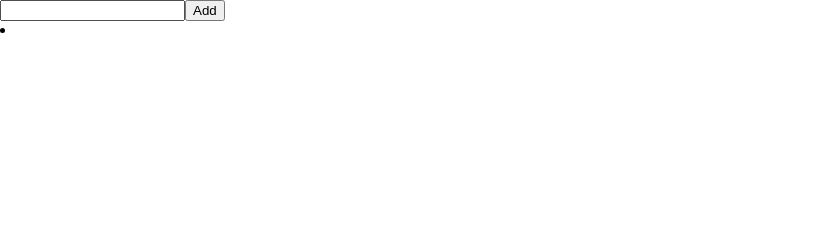
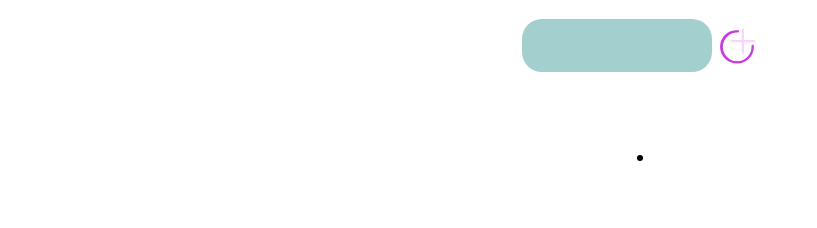
Before and after one commit to Shahdoust/to-do-lists, a plain HTML site: page index.html in a window 1280 px wide. Shown: the whole page, without its empty margins (0-817 px from the left). Drawn offline with Linux system fonts and the light colour scheme.

Commit message:
Adding items to list and updated css

```diff
--- a/index.js
+++ b/index.js
@@ -60,7 +60,6 @@ function inputToDo() {
   // Adding click button to div input
   const buttonAdd = document.createElement("button");
   buttonAdd.classList.add("add-btn-input");
-  buttonAdd.textContent = "Add";
 
   innerInputDiv.appendChild(buttonAdd);
 
@@ -76,9 +75,25 @@ function addListToDiv() {
   const divMain = document.querySelector(".to-do-text-div");
 
   //Creating list of element to be added
-  const listItem = document.createElement("li");
-  listItem.classList.add("add-item-to-list");
-  divMain.appendChild(listItem);
+  const btnClicked = upperDiv.children[0].children[1];
+  const textInput = upperDiv.children[0].children[0];
+  btnClicked.addEventListener("click", () => {
+    const listItem = document.createElement("li");
+    listItem.classList.add("add-item-to-list");
+
+    //Create span inside list to show task text
+    const spanTxt = document.createElement("span");
+    spanTxt.classList.add("span-txt-task");
+    spanTxt.textContent = textInput.value;
+    listItem.appendChild(spanTxt);
+
+    //Create buttons remove and edit
+    const btRemove = document.createElement("button");
+    btRemove.classList.add("btn-remove-todo");
+    listItem.appendChild(btRemove);
+
+    divMain.appendChild(listItem);
+  });
 }
 
 addListToDiv();
--- a/style.css
+++ b/style.css
@@ -2,3 +2,76 @@ body {
   margin: 0;
   padding: 0;
 }
+body {
+}
+
+.main-container {
+  display: flex;
+  flex-direction: column;
+  justify-content: center;
+  align-items: center;
+}
+
+.upper-div {
+  margin: 1em;
+}
+
+.upper-div .input-data-to-do {
+  display: flex;
+  justify-content: center;
+  align-items: center;
+}
+
+.upper-div .input-to-do-text {
+  background-color: rgb(163, 207, 207);
+  min-height: 3em;
+  margin: 3px;
+  border: none;
+  border-radius: 20px;
+  padding: 0.5em;
+}
+
+.upper-div .input-to-do-text:hover {
+  box-shadow: 10px 5px 5px rgb(117, 142, 165);
+  transition-delay: 200ms;
+}
+
+.upper-div .add-btn-input {
+  display: inline-block;
+  background: url("./imgs/add-icon.svg");
+  background-repeat: no-repeat;
+  background-size: 100% 100%;
+  width: 3em;
+  height: 3em;
+  border: none;
+  margin: 3px;
+}
+
+.upper-div .add-btn-input:hover {
+  background-color: rgb(62, 75, 70);
+}
+/* Applied in .maindiv*/
+.add-item-to-list {
+  display: grid;
+  grid-template-columns: 1fr 3em 3em 3em;
+  padding: 1em;
+}
+
+.add-item-to-list:hover {
+  background-color: rgb(53, 124, 103);
+  border-radius: 10px;
+}
+
+.span-txt-task:hover {
+  color: rgb(148, 42, 42);
+}
+
+.btn-remove-todo {
+  max-width: 3em;
+}
+
+.to-do-text-div {
+  margin: 4em;
+  border-radius: 20px;
+  border: 3px solid;
+}
```
Also changed, not shown: imgs/add-icon.svg (added).
